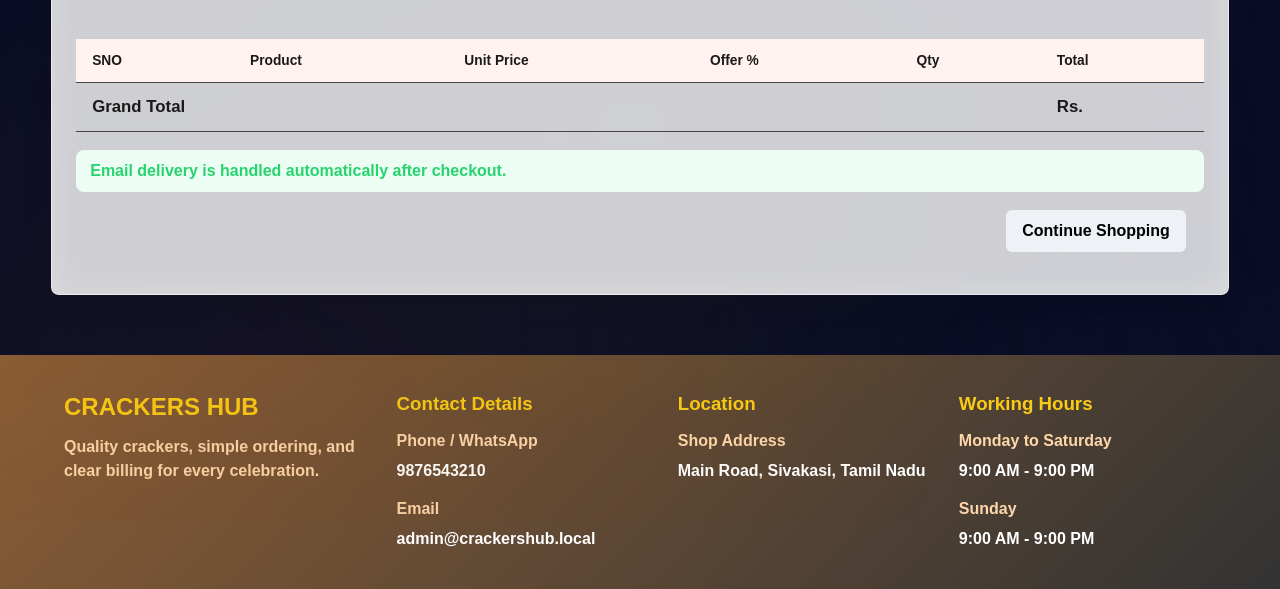
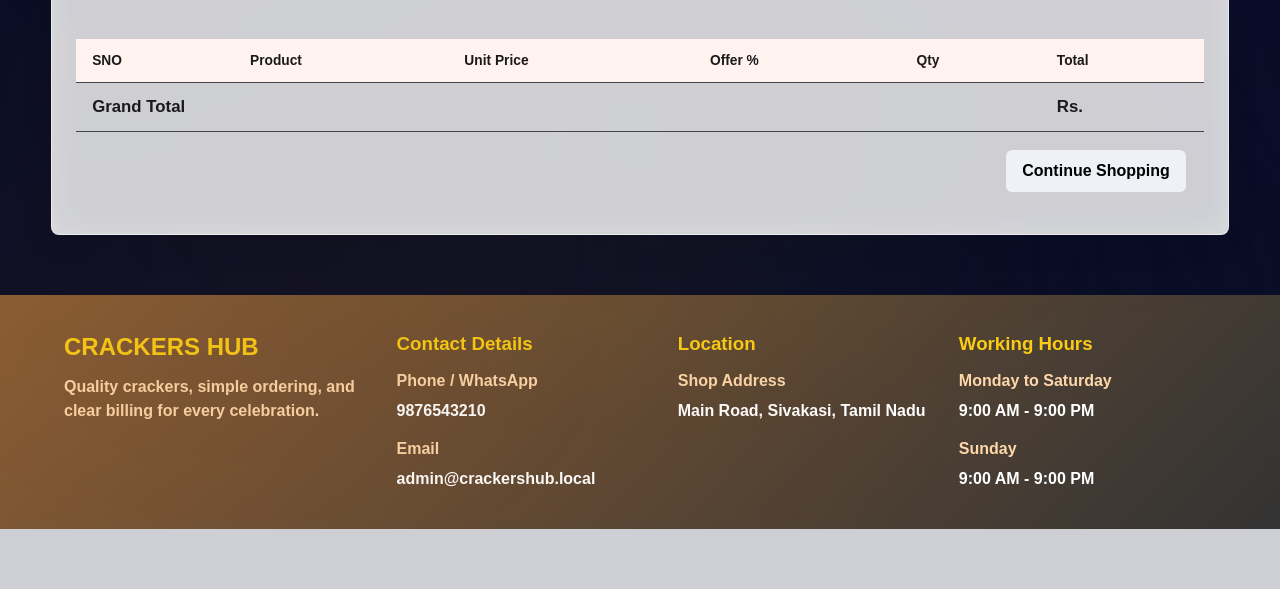
Before and after one commit to Kathir461/CracckersHub, a Flask app: template templates/admin/bill.html in a window 1280 px wide. Shown: the part 279-868 px from the top of the page. After the commit the page ends 808 px from the top, so only its background shows below. Run offline with Flask 3, Linux system fonts and the light colour scheme; the template is opened without the code that fills it, so the values that code supplies are empty.

Commit message:
Remove email delivery note from bill page

```diff
--- a/templates/customer/bill.html
+++ b/templates/customer/bill.html
@@ -48,10 +48,6 @@
     </tfoot>
   </table>
 
-  <p class="bill-note no-print">
-    Email delivery is handled automatically after checkout.
-  </p>
-
   <div class="actions no-print">
     <a class="button secondary" href="{{ url_for('customer_products') }}">Continue Shopping</a>
   </div>
```
